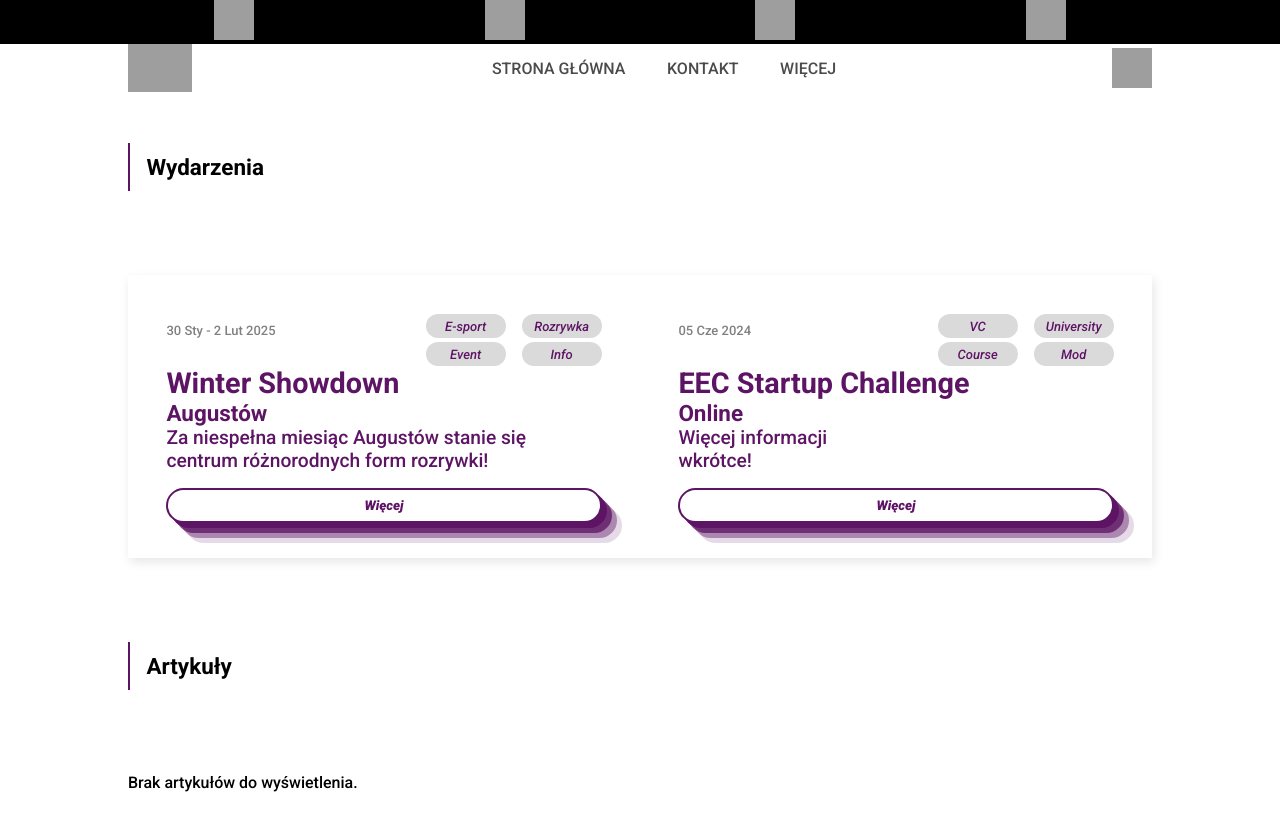
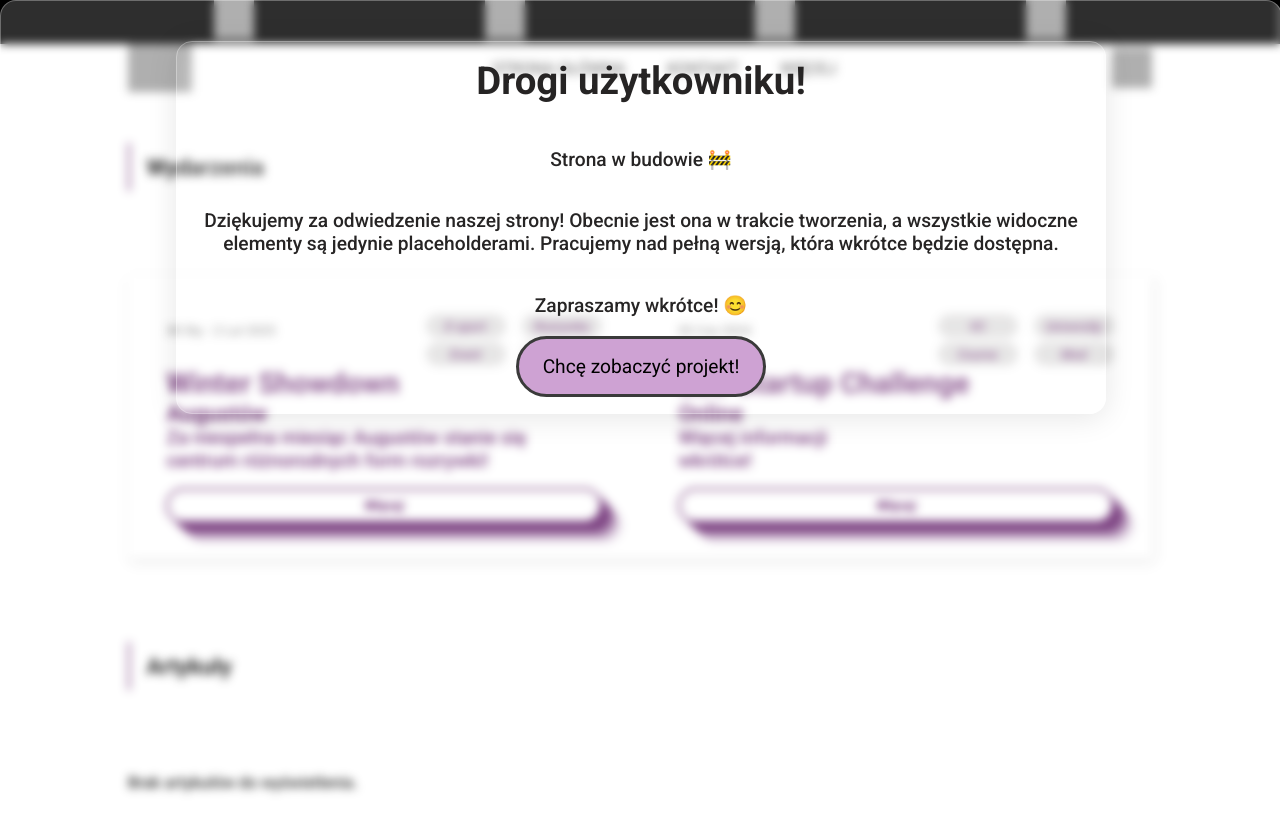
Before and after one commit to BrightIndigo/WinterShowdown-2025, a PHP site: page /kod/ in a window 1280 px wide. Shown: the top 836 px of the page. Run offline with PHP 8.4, Linux system fonts and the light colour scheme; data that the repository does not hold is empty; a stand-in replaces the project's code that opens the database connection; some web fonts are replaced; grey boxes are pictures that could not be loaded.

Commit message:
Add files via upload

```diff
--- a/index.js
+++ b/index.js
@@ -15,17 +15,27 @@ document.addEventListener("click", (e) => {
 });
 
 function goToEvent() {
-  window.location.href = "../event/event.php";
+  setTimeout(() => {
+    let disappear = document.querySelector("#spin_d");
+    let appear = document.querySelector("#spin");
+    disappear.style.display = "none";
+    appear.style.display = "flex";
+  }, "300");
+
+  setTimeout(() => {
+    window.location.href = "./event/event.php";
+  }, "1000");
 }
 
 function duzy_news() {
   window.location.href = "../artykuly/d_news.html";
 }
 
-function m_news1() {}
-
-function m_news2() {}
-
-function m_news3() {}
-
-function m_news4() {}
+document.addEventListener("DOMContentLoaded", function () {
+  window.closeComm = function () {
+    let comm = document.getElementById("communicate");
+    if (comm) {
+      comm.style.display = "none";
+    }
+  };
+});
--- a/index.php
+++ b/index.php
@@ -1,4 +1,10 @@
 <!DOCTYPE html>
+<?php
+  $cookie_name = "User";
+  $cookie_value = "Cookie";
+  setcookie($cookie_name, $cookie_value, time() + (300), "/");
+
+?>
 <html lang="pl">
   <head>
     <meta charset="UTF-8" />
@@ -15,11 +21,32 @@
     <link rel="stylesheet" href="index.css" />
   </head>
   <body>
+            <?php
+            if(!isset($_COOKIE[$cookie_name])) {
+            ?>
+              <div id="communicate">
+              <div class="cnt">
+
+                <h1>Drogi użytkowniku!</h1>
+                <p>Strona w budowie 🚧</p>
+                <p>
+                  Dziękujemy za odwiedzenie naszej strony! Obecnie jest ona w trakcie
+                  tworzenia, a wszystkie widoczne elementy są jedynie placeholderami.
+                  Pracujemy nad pełną wersją, która wkrótce będzie dostępna.
+                </p>
+                <p>Zapraszamy wkrótce! 😊</p>
+                <button onclick="closeComm()" class="closeBtn">Chcę zobaczyć projekt!</button>
+              </div>
+            </div>
+            <?php
+            }
+            ?>
+
     <div id="page">
       <div id="media">
-        <a href="link1.html"><img src="./images/icon1.png" alt="Icon 1" /></a>
+        <a href="https://www.facebook.com/profile.php?id=61571712183895"><img src="./images/icon1.png" alt="Icon 1" /></a>
         <a href="link2.html"><img src="./images/icon2.png" alt="Icon 2" /></a>
-        <a href="link3.html"><img src="./images/icon3.png" alt="Icon 3" /></a>
+        <a href="https://discord.gg/3w6U9hZMe4"><img src="./images/icon3.png" alt="Icon 3"/></a>
         <a href="link4.html" id="last_icon"
           ><img src="./images/icon4.png" alt="Icon 4"
         /></a>
@@ -73,7 +100,8 @@
               Za niespełna miesiąc Augustów stanie się<br />
               centrum różnorodnych form rozrywki!
             </p>
-            <button class="btn" onclick="goToEvent()">Więcej</button>
+            <button class="btn" onclick="goToEvent()" id="spin_d">Więcej</button>
+            <button id="spin">Więcej</button>
           </div>
 
         <div class="sep2"></div>
@@ -108,10 +136,12 @@
       </div>
       <div class='container'>
       <?php
+      require './admin/config.php';
+
         if ($_SERVER['REMOTE_ADDR'] == '::1') {
           $conn = new mysqli('localhost', 'root', '', 'artykuly');
         } else {
-          $conn = new mysqli('SERVER', 'SERVER', 'SERVER', 'SERVER');
+          $conn = new mysqli($p_servername, $p_username, $p_password, $p_db);
         }
 
         if ($conn->connect_error) {
@@ -154,5 +184,6 @@
         <button id="autor_strony">Autor strony</button>
       </div>
     </div>
+
   </body>
 </html>
--- a/smallmobileindex.css
+++ b/smallmobileindex.css
@@ -469,3 +498,79 @@ body {
   height: fit-content;
   width: 25vw;
 }
+#communicate {
+  position: absolute;
+  z-index: 100;
+  background: rgba(255, 255, 255, 0.18);
+  border-radius: 16px;
+  box-shadow: 0 4px 30px rgba(0, 0, 0, 0.1);
+  backdrop-filter: blur(5px);
+  -webkit-backdrop-filter: blur(5px);
+  border: 1px solid rgba(255, 255, 255, 0.3);
+  color: rgb(38, 36, 36);
+  height: 400%;
+  width: 100%;
+  display: flex;
+  justify-content: center;
+  align-items: flex-start;
+  padding-top: 5vh;
+  font-size: 1.2rem;
+}
+
+#communicate .cnt {
+  background: rgba(255, 255, 255, 0);
+  border-radius: 16px;
+  box-shadow: 0 4px 30px rgba(0, 0, 0, 0.1);
+  backdrop-filter: blur(20px);
+  -webkit-backdrop-filter: blur(20px);
+  border: 1px solid rgba(255, 255, 255, 0.3);
+  padding-top: 10vh;
+  padding: 2vh;
+  width: 70%;
+  font-family: inherit;
+  display: flex;
+  justify-content: center;
+  align-items: center;
+  flex-direction: column;
+  text-align: center;
+}
+
+#communicate .cnt h1 {
+  margin-top: 0;
+}
+
+@keyframes bg-change {
+  0% {
+    background-color: white;
+  }
+  25% {
+    background-color: rgb(205, 160, 210);
+  }
+  50% {
+    background-color: rgb(154, 76, 183);
+  }
+  75% {
+    background-color: rgb(225, 0, 255);
+  }
+  100% {
+    background-color: rgb(205, 160, 210);
+  }
+}
+
+.cnt .closeBtn {
+  padding: 2vh 3vh;
+  border-radius: 2rem;
+  border: 3px solid rgb(58, 58, 58);
+  font-family: inherit;
+  font-size: 1.2rem;
+  transition: ease transform 0.3s;
+  animation-name: bg-change;
+  animation-duration: 3s;
+  animation-iteration-count: infinite;
+}
+
+.cnt .closeBtn:hover {
+  cursor: pointer;
+  background-color: white;
+  transform: scale(1.2);
+}
```
Also changed, not shown: other parts of smallmobileindex.css (+29 -0 lines), artykul.php (+5 -4 lines).
